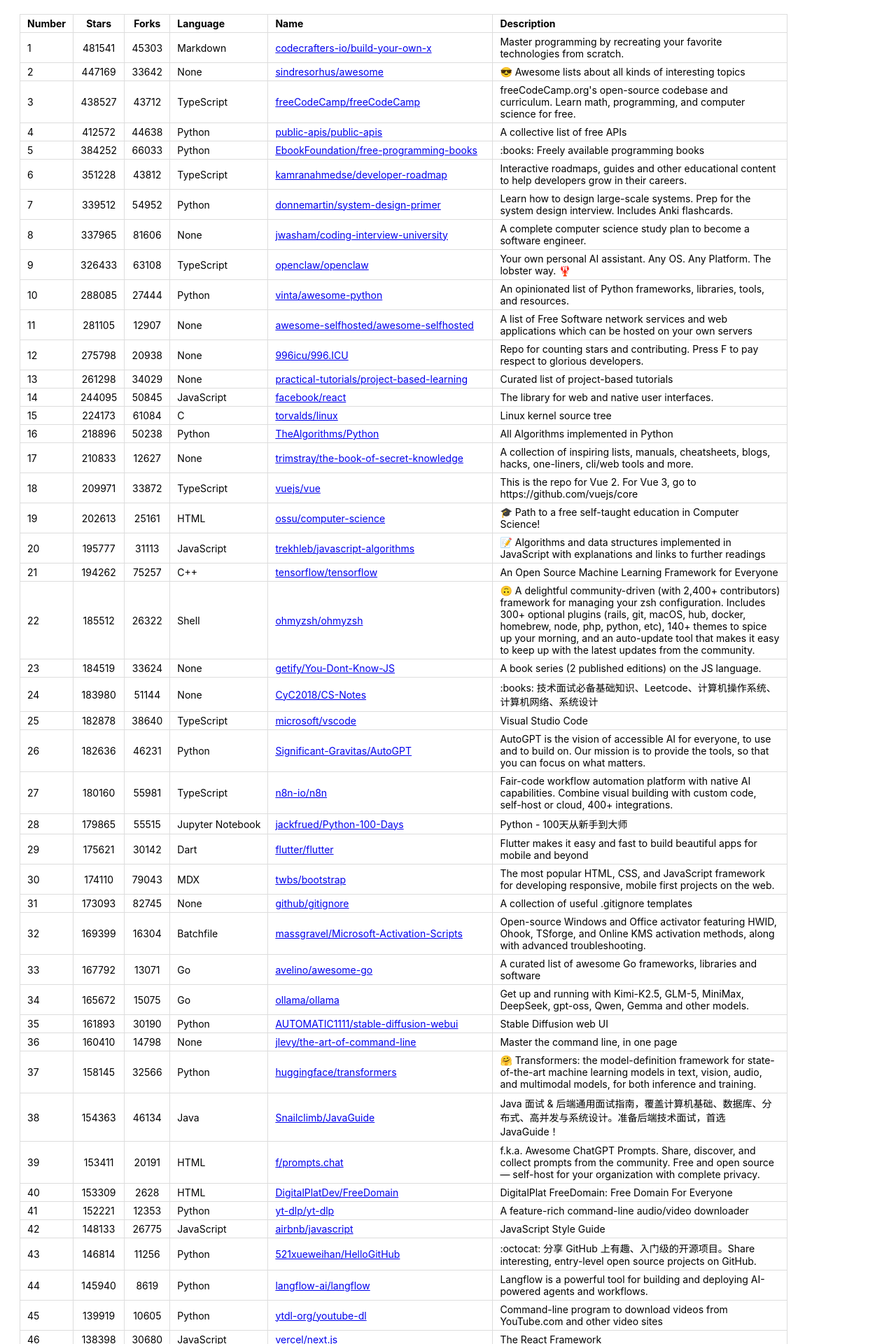
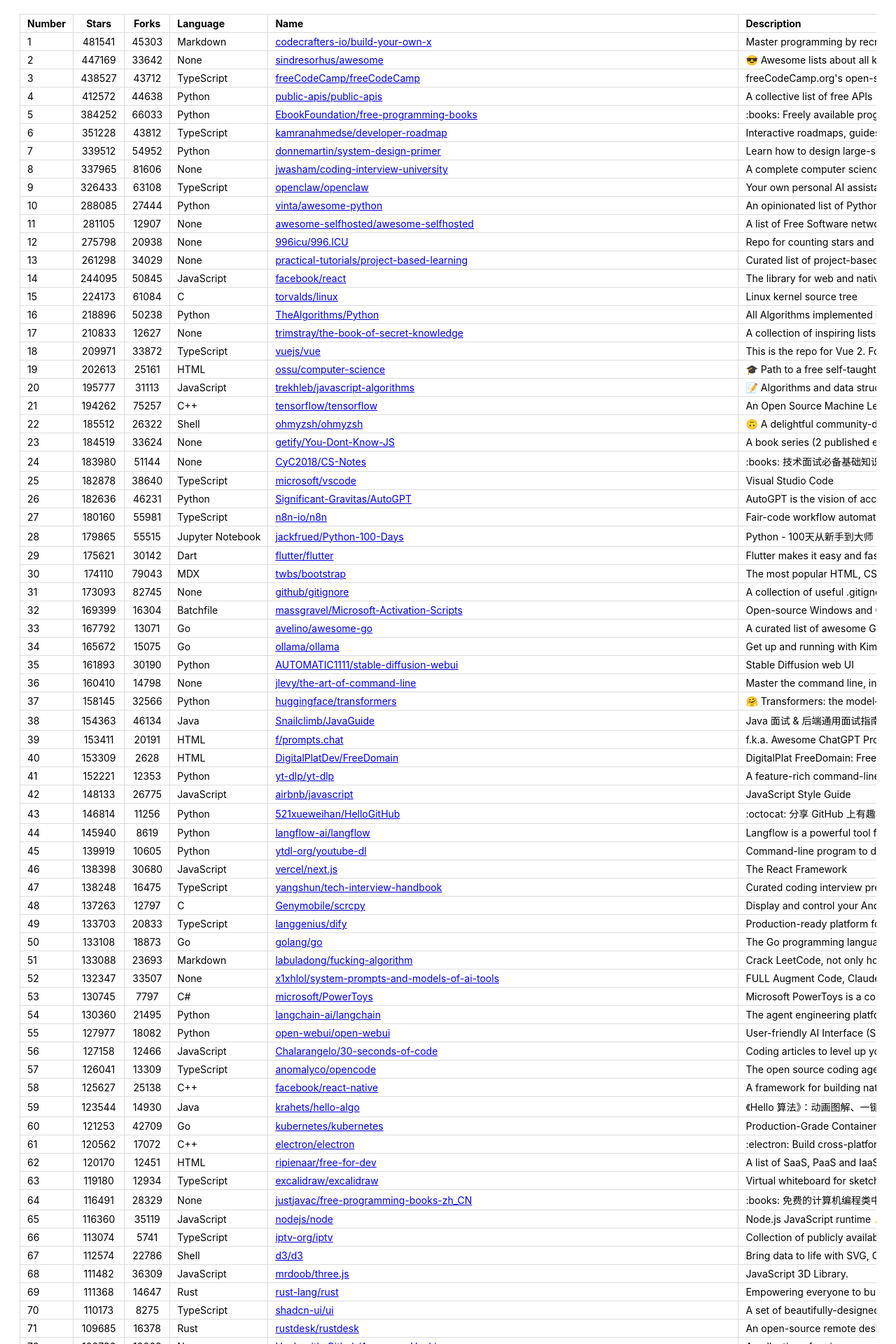
Before and after one commit to samuelllin/top_stars, a Jekyll site: the page built from table.md, in a window 1280 px wide. Shown: the top 1920 px of the page at 70% size. Built offline with Jekyll 4.4.1, drawn with Linux system fonts in a browser that asks for light colours; our own code applies the rules of GitHub Pages for plain Markdown files.

```diff
--- a/_layouts/default.html
+++ b/_layouts/default.html
@@ -19,18 +19,30 @@
       padding: 4px 10px;
       border: 1px solid #ddd;
     }
-    table td:nth-child(5) {
+    /* 首页 table.md: Number(1) Stars(2) Forks(3) Language(4) Name(5) Description(6) */
+    .page-home table td:nth-child(5) {
       white-space: normal;
       min-width: 150px;
       max-width: 300px;
     }
-    table td:nth-child(6) {
+    .page-home table td:nth-child(6) {
+      white-space: normal;
+      min-width: 200px;
+      max-width: 400px;
+    }
+    /* 详情页 table_full_info.md: Number(1) Stars(2) Forks(3) Language(4) Name(5) Description(6) Clone URL(7) Size(8) ... */
+    .page-details table td:nth-child(5) {
+      white-space: normal;
+      min-width: 150px;
+      max-width: 300px;
+    }
+    .page-details table td:nth-child(6) {
       white-space: normal;
       min-width: 200px;
       max-width: 400px;
     }
   </style>
-  <body>
+  <body class="{% if page.url == '/' %}page-home{% elsif page.url contains 'details' %}page-details{% else %}page-other{% endif %}">
     <main class="page-content" aria-label="Content">
       <div class="wrapper">
         {{ content }}
--- a/process_stars.py
+++ b/process_stars.py
@@ -171,10 +171,10 @@
 
 
 def write_weekly_stars_json():
-    """查询最近 10 天数据，计算每日 stars 增量，输出 weekly_stars.json"""
+    """查询最近 20 个周期数据，计算每周期 stars 增量，输出 weekly_stars.json"""
     with database() as db:
         days_result = db.execute(
-            "SELECT DISTINCT day FROM stats ORDER BY day DESC LIMIT 10"
+            "SELECT DISTINCT day FROM stats ORDER BY day DESC LIMIT 20"
         ).fetchall()
         all_days = [d[0] for d in days_result]
 
```
Also changed, not shown: .github/workflows/fetch-stars.yml.
